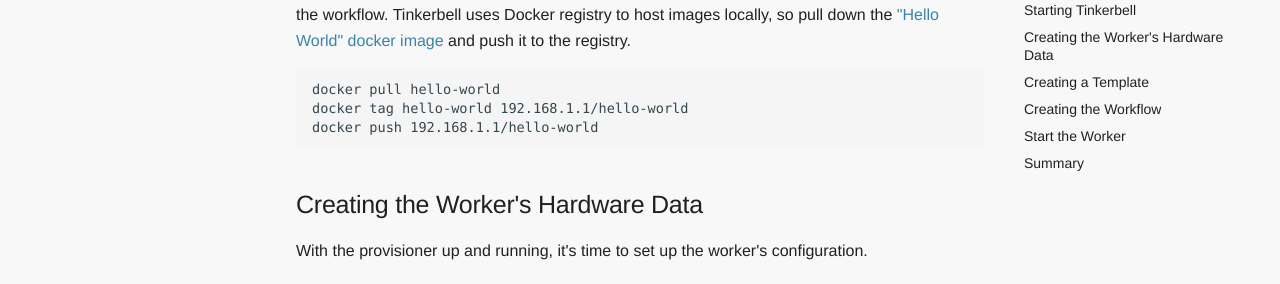
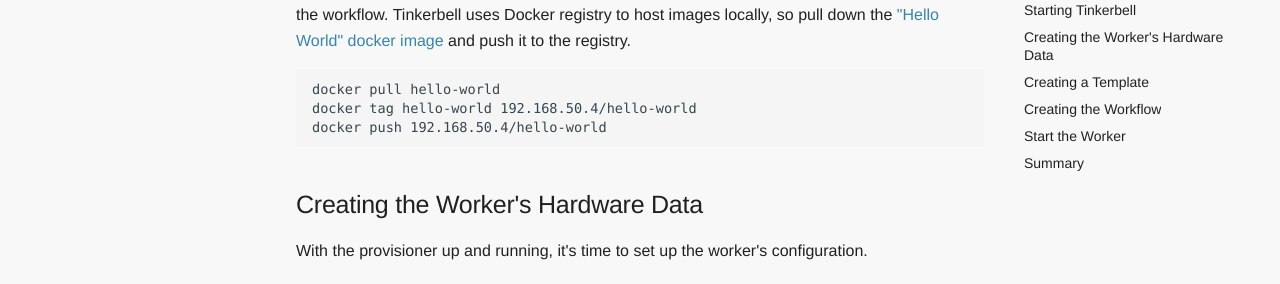
Before and after one commit to tinkerbell/tinkerbell-docs, an MkDocs documentation site: the page built from docs/setup/local-vagrant.md, in a window 1280 px wide and 900 px high, scrolled down 2429 px. Shown: the part 179-463 px from the top of the window. Built offline with MkDocs 1.6.1 and Material for MkDocs 9.7.7, drawn with Linux system fonts in a browser that asks for light colours; some web fonts are replaced.

Commit message:
Updated registry steps to the new TINKERBELL_HOST_IP. (But there's still a certificate issue.)

````diff
--- a/docs/setup/local-vagrant.md
+++ b/docs/setup/local-vagrant.md
@@ -107,8 +107,8 @@
 
 ```
 docker pull hello-world
-docker tag hello-world 192.168.1.1/hello-world
-docker push 192.168.1.1/hello-world
+docker tag hello-world 192.168.50.4/hello-world
+docker push 192.168.50.4/hello-world
 ```
 
 ## Creating the Worker's Hardware Data
````
